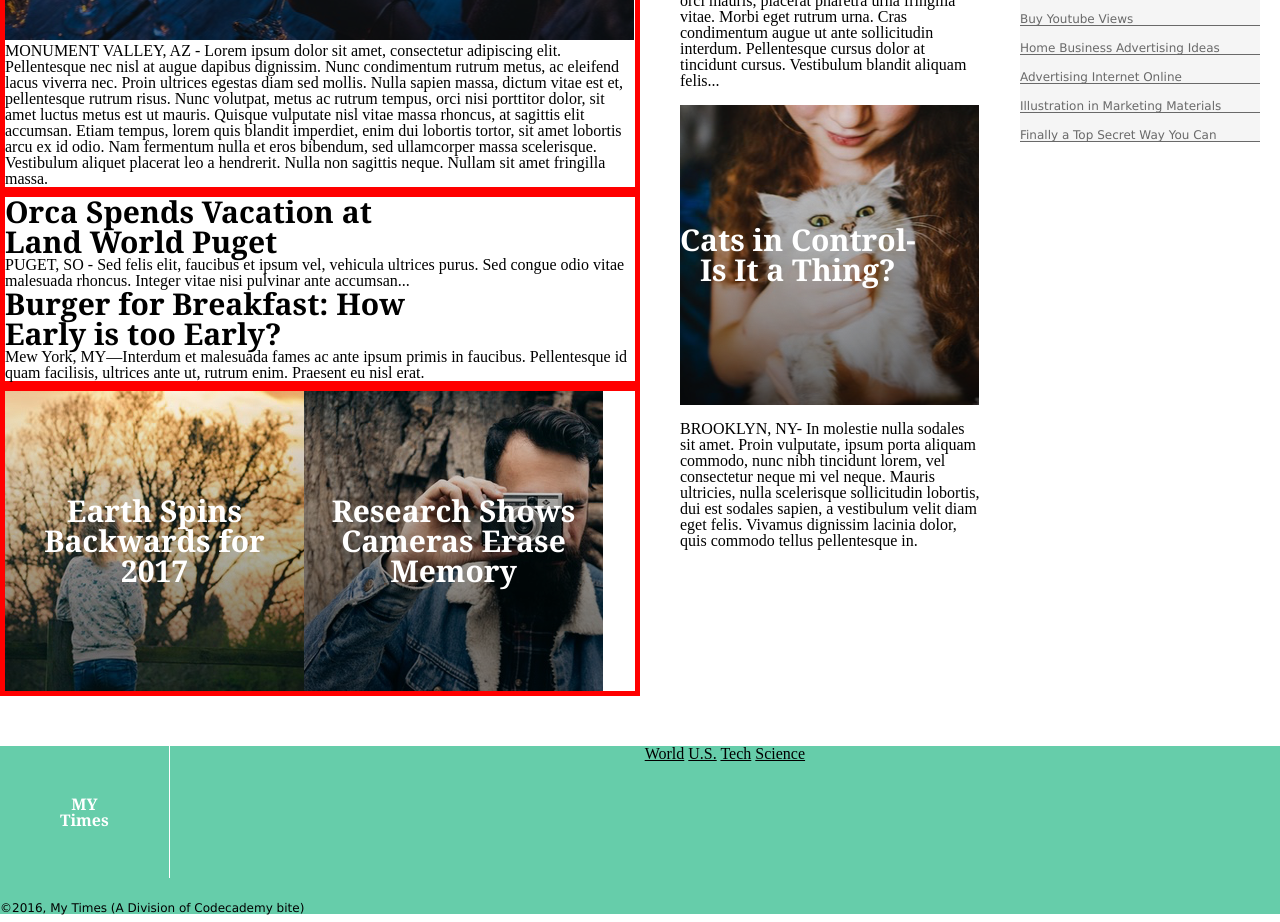
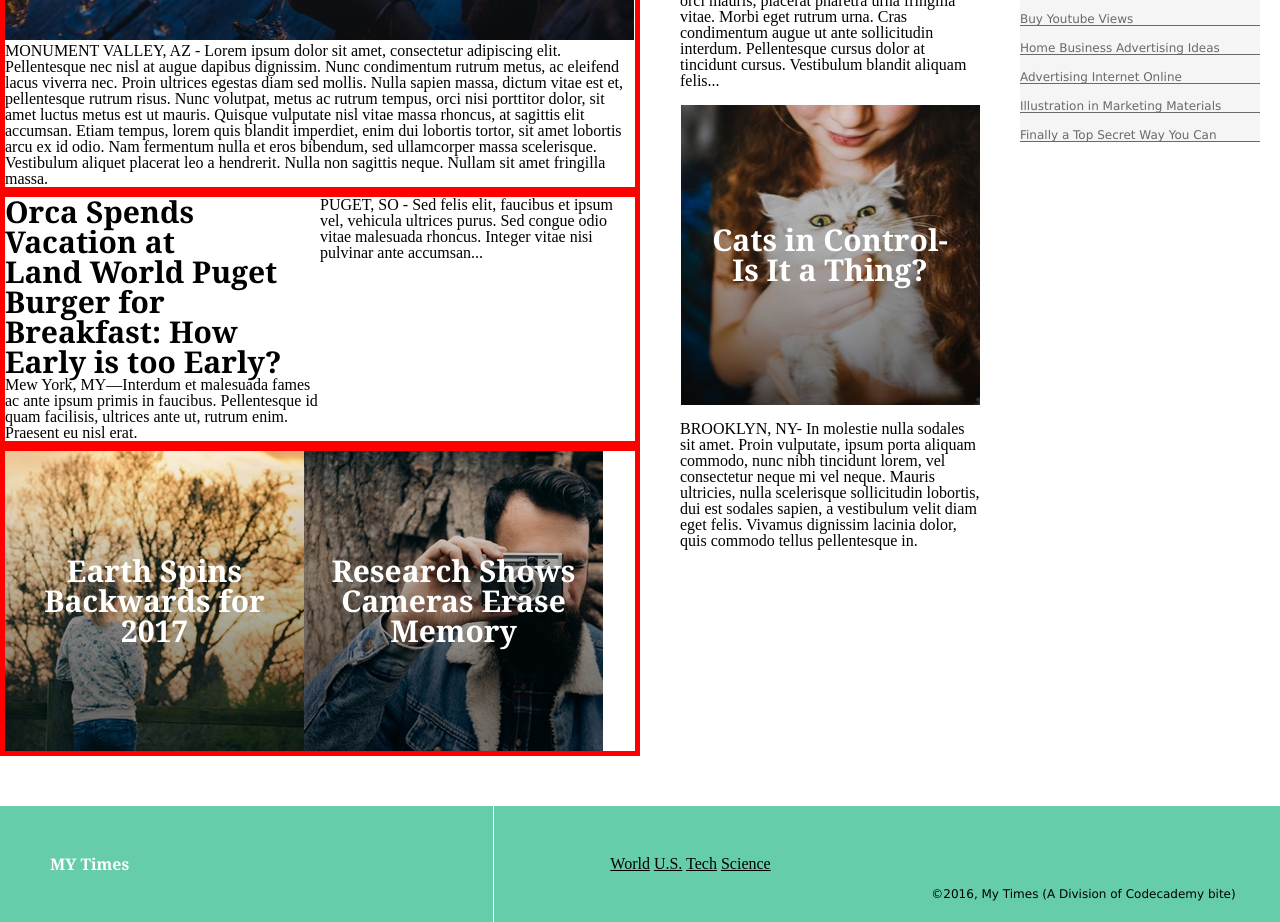
Before and after one commit to REThornton/My-Times, a plain HTML site: page index.html in a window 1280 px wide. Shown: the part 365-1287 px from the top of the page. Drawn offline with Linux system fonts and the light colour scheme.

Commit message:
corrections-end

```diff
--- a/Resources/style.css
+++ b/Resources/style.css
@@ -87,11 +87,33 @@ font-size: 40px;
 }
 .flex2{
   display: flex;
+  position: relative;
   flex-direction: row;
   flex-wrap: wrap;
   width: 630px;
   border: 5px solid red;
 }
+#Orca{
+  width: 50%;
+}
+#Orca2{
+  display: inline-flex;
+  width: 50%;
+  font-family: Georgia;
+  font-weight: bold;
+  font-size: 30px;
+}
+#Burger{
+  width: 50%;
+}
+#Burger2{
+  width: 50%;
+  font-family: Georgia;
+  font-weight: bold;
+  font-size: 30px;
+  flex-wrap: wrap;
+}
+
 .flex4{
   display: flex;
   flex-direction: row;
@@ -154,6 +176,7 @@ justify-content: center;
 display: flex;
 text-align: center;
 align-items: center;
+justify-content: center;
 }
 .Catsin{
   color: white;
@@ -202,6 +225,7 @@ p{
 }
 
 #h3{
+  display: flex;
   font-family: Georgia;
   font-weight: bold;
   font-size: 30px;
@@ -209,23 +233,24 @@ p{
 /*FOOTER*/
 
 footer{
-  display: flex;
+  display: inline-flex;
   background-color: MediumAquamarine;
   margin-top: 50px;
 }
 .footcontainer1{
-  display: flex;
+  display: inline-flex;
   flex-direction: row;
+  align-items: center;
   text-align: center;
-}
-.footcontainer2{
-  display: flex;
+  width: 100%;
+  justify-content: space-around;
 }
 span#footspan{
   width: 100%;
   text-align: center;
 }
 .MYTimes{
+  display: inline-flex;
  font-family: Georgia;
  font-size: 16px;
  font-weight: bold;
@@ -233,9 +258,9 @@ span#footspan{
  padding: 50px;
  border-right-style: solid;
  border-right-width: thin;
+ width: 100%;
 }
 .foot{
-  display: inline-flex;
   margin: auto;
   font-family: Verdana;
   font-size: 12px;
--- a/index.html
+++ b/index.html
@@ -26,15 +26,15 @@
           <div class="main"><h1 class="mother">Mother of Three Buys Tuna </br>Steak at Phish Concert. </br>Leaves, "Feeling Funny."</h1><img src="Resources\story-main.jpg" alt="Main Story Photo"></br><p>MONUMENT VALLEY, AZ - Lorem ipsum dolor sit amet, consectetur adipiscing elit. Pellentesque nec nisl at augue dapibus dignissim. Nunc condimentum rutrum metus, ac eleifend lacus viverra nec. Proin ultrices egestas diam sed mollis. Nulla sapien massa, dictum vitae est et, pellentesque rutrum risus. Nunc volutpat, metus ac rutrum tempus, orci nisi porttitor dolor, sit amet luctus metus est ut mauris. Quisque vulputate nisl vitae massa rhoncus, at sagittis elit accumsan. Etiam tempus, lorem quis blandit imperdiet, enim dui lobortis tortor, sit amet lobortis arcu ex id odio. Nam fermentum nulla et eros bibendum, sed ullamcorper massa scelerisque. Vestibulum aliquet placerat leo a hendrerit. Nulla non sagittis neque. Nullam sit amet fringilla massa.</p></div>
         </div>
             <div class="flex2">
-              <h3 id="h3">Orca Spends Vacation at </br>Land World Puget</h3>
+              <h3 id="Orca2">Orca Spends Vacation at </br>Land World Puget</h3>
         <p id="Orca">PUGET, SO - Sed felis elit, faucibus et ipsum vel, vehicula ultrices purus. Sed congue odio vitae malesuada rhoncus. Integer vitae nisi pulvinar ante accumsan...</p>
-            <div class="flex3">
-              <h3 id="h3">Burger for Breakfast: How </br>Early is too Early?</h3>
+            <div>
+              <h3 id="Burger2">Burger for Breakfast: How </br>Early is too Early?</h3>
         <p id="Burger">Mew York, MY—Interdum et malesuada fames ac ante ipsum primis in faucibus. Pellentesque id quam facilisis, ultrices ante ut, rutrum enim. Praesent eu nisl erat.</p></div>
             </div>
             <div class="flex4">
               <div class="Fall"><img src="Resources\fall.jpg" alt="Photo of Fall Season"/><h1 class="Earth">Earth Spins </br>Backwards for </br>2017</h1></div>
-            <div class="flex5">
+            <div>
               <div class="camera"><img src="Resources\camera.jpg" alt="Photo of Camera"/><h1 class="Research">Research Shows </br> Cameras Erase </br>Memory</h1></div>
             </div>
           </div>
@@ -75,9 +75,7 @@
     <a href="Tech">Tech</a>
     <a href="Science">Science</a>
   </span>
-</div>
-<div class="footcontainer2">
-<p class="foot"></br></br>&copy;2016, My Times (A Division of Codecademy bite)</p>
+<p class="foot"></br></br></br></br></br>&copy;2016, My Times (A Division of Codecademy bite)</p>
 </div>
 </footer>
 </html>
```
